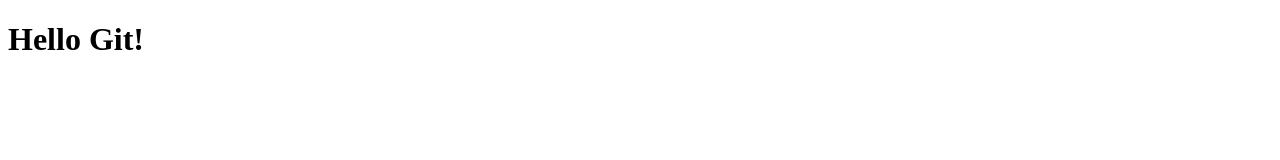
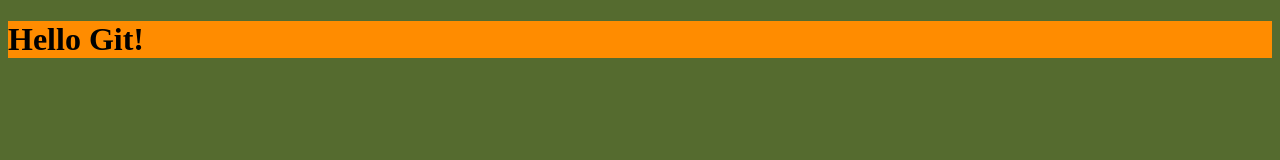
Before and after one commit to RaineCostelo/Cakes, a plain HTML site: page index.html in a window 1280 px wide. Drawn offline with Linux system fonts and the light colour scheme.

Commit message:
add basic styles

```diff
--- a/index.html
+++ b/index.html
@@ -5,6 +5,7 @@
     <meta http-equiv="X-UA-Compatible" content="IE=edge">
     <meta name="viewport" content="width=device-width, initial-scale=1.0">
     <title>This is Git</title>
+    <link rel="stylesheet" href="style.css">
 </head>
 <body>
     <h1>Hello Git!</h1>
--- /dev/null
+++ b/style.css
@@ -0,0 +1,7 @@
+body {
+    background-color:darkolivegreen;
+}
+
+h1 {
+    background-color: darkorange;
+}
```
